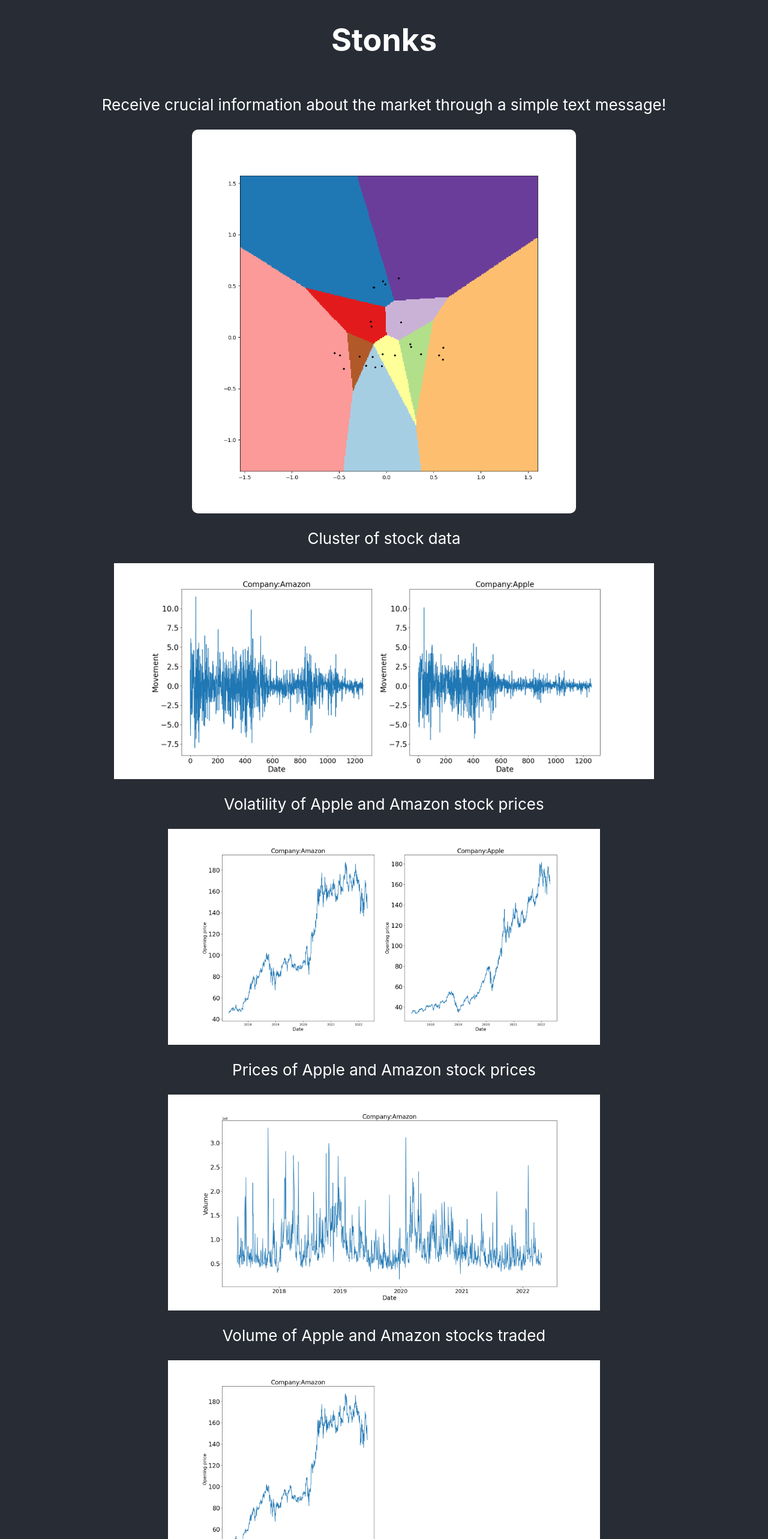
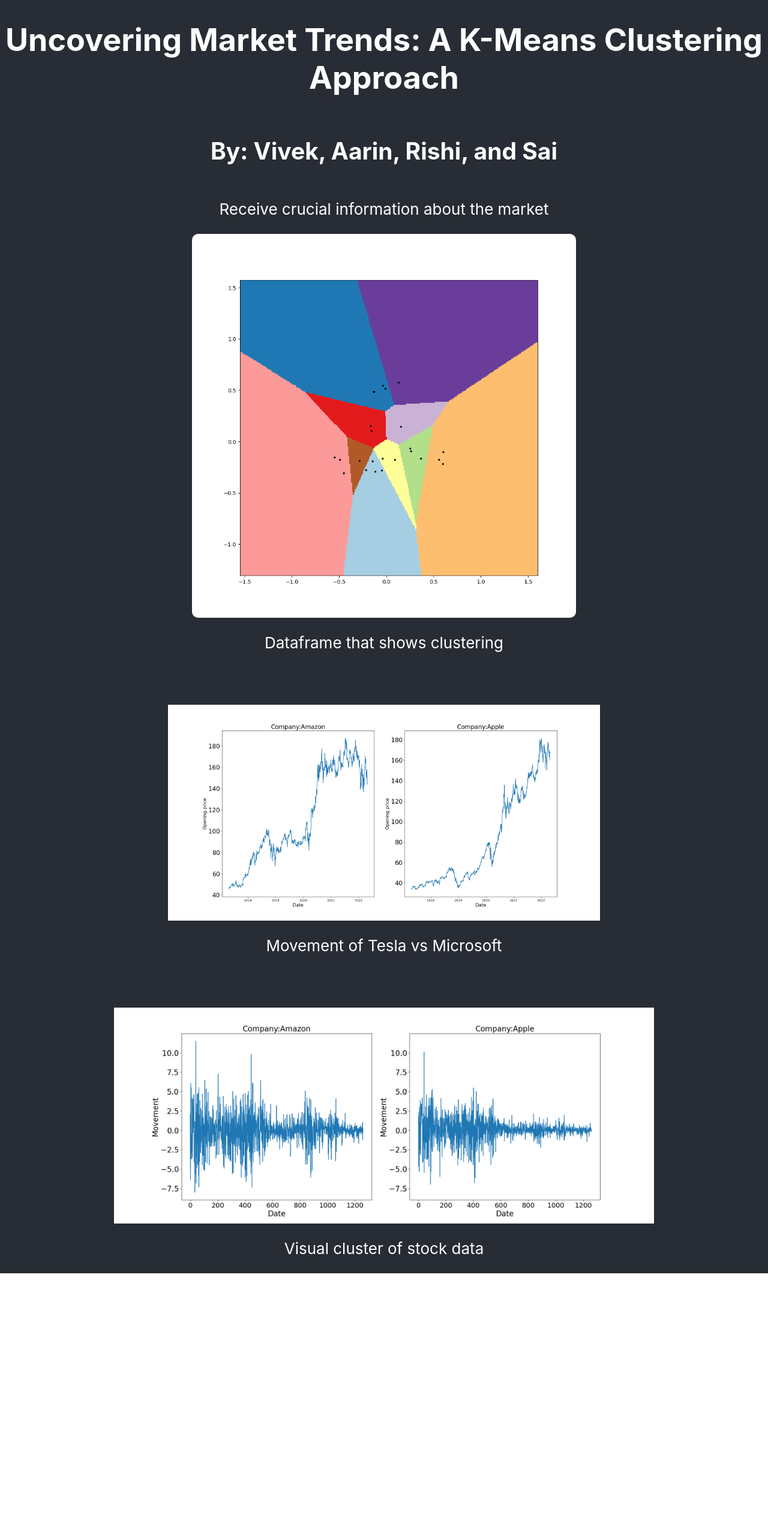
Before and after one commit to R1sh11172/Hacklytics2023Project, a React (Create React App) app in the folder hack2023/: page / in a window 1280 px wide. Shown: the top 2566 px of the page at 60% size. After the commit the page ends 2123 px from the top, so only its background shows below. Built offline with nearby package versions, Linux system fonts and the light colour scheme.

Commit message:
Update App.js

```diff
--- a/hack2023/src/App.js
+++ b/hack2023/src/App.js
@@ -1,44 +1,28 @@
-import logo from "./logo.svg";
-import plot1 from "./my_plot1.png";
-import plot2 from "./my_plot2.png";
-import plot3 from "./my_plot3.png";
-import plot4 from "./my_plot4.png";
-import plot5 from "./my_plot5.png";
-import plot6 from "./my_plot6.png";
-import "./App.css";
-import { send_sms } from "./send_sms.js";
-var phoneNumbers = [];
-var i = 0;
+import logo from './logo.svg';
+import plot1 from './my_plot1.png';
+import plot2 from './my_plot2.png';
+import plot3 from './my_plot3.png';
+
+import './App.css';
+
 function App() {
-
   return (
     <div className="App">
       <header className="App-header">
-        <h1> Stonks </h1>
-        <p>
-          Receive crucial information about the market through a simple text
-          message!
-        </p>
+        <h1>Uncovering Market Trends: A K-Means Clustering Approach</h1>
+        <h2>By: Vivek, Aarin, Rishi, and Sai</h2>
+        <p> Receive crucial information about the market </p>
+        <img src = {plot1} className="plot1" alt="logo" />
+        <p className="df_subtitle">Dataframe that shows clustering</p>
+        <br></br>
+        <br></br>
+        <img src = {plot3} className="plot3" alt="logo" />
+        <p className="volitality">Movement of Tesla vs Microsoft</p>
+        <br></br>
+        <br></br>
+        <img src = {plot2} className="plot2" alt="logo" />
+        <p className="cluster_subtitle">Visual cluster of stock data</p>
 
-
-        <img src={plot1} className="plot1" alt="logo" />
-        <p className="cluster_subtitle">Cluster of stock data</p>
-        <img src={plot2} className="plot2" alt="logo" />
-        <p className="stock_volatility_subtitle">
-          Volatility of Apple and Amazon stock prices
-        </p>
-        <img src={plot3} className="plot3" alt="logo" />
-        <p className="stock_prices_subtitle">
-          Prices of Apple and Amazon stock prices
-        </p>
-        <img src={plot4} className="plot4" alt="logo" />
-        <p className="stock_volume_subtitle">
-          Volume of Apple and Amazon stocks traded
-        </p>
-        <img src={plot5} className="plot5" alt="logo" />
-        <p className="stock_opening_subtitle">Opening prices of Amazon stock</p>
-        <img src={plot6} className="plot6" alt="logo" />
-        <p className="stock_closing_subtitle">Closing prices of Amazon stock</p>
       </header>
     </div>
   );
```
